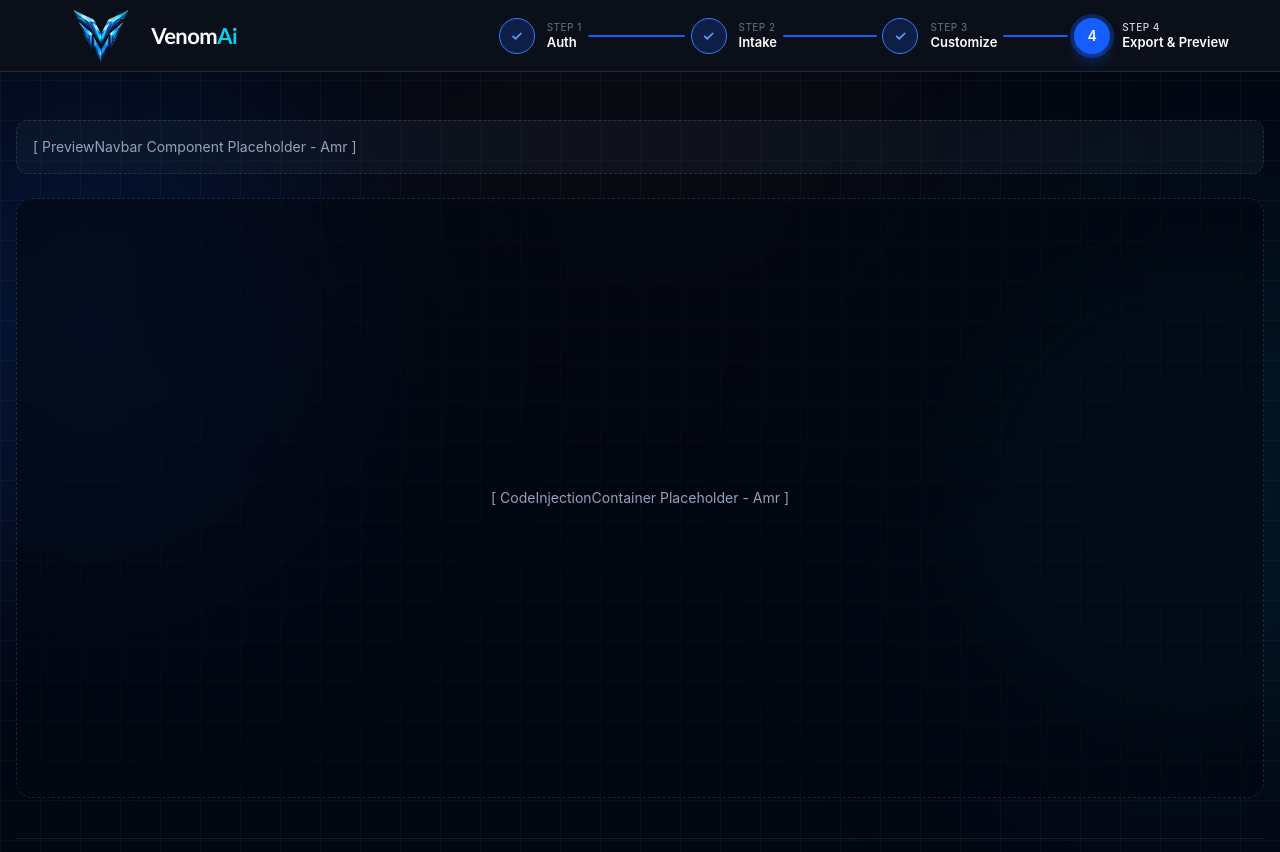
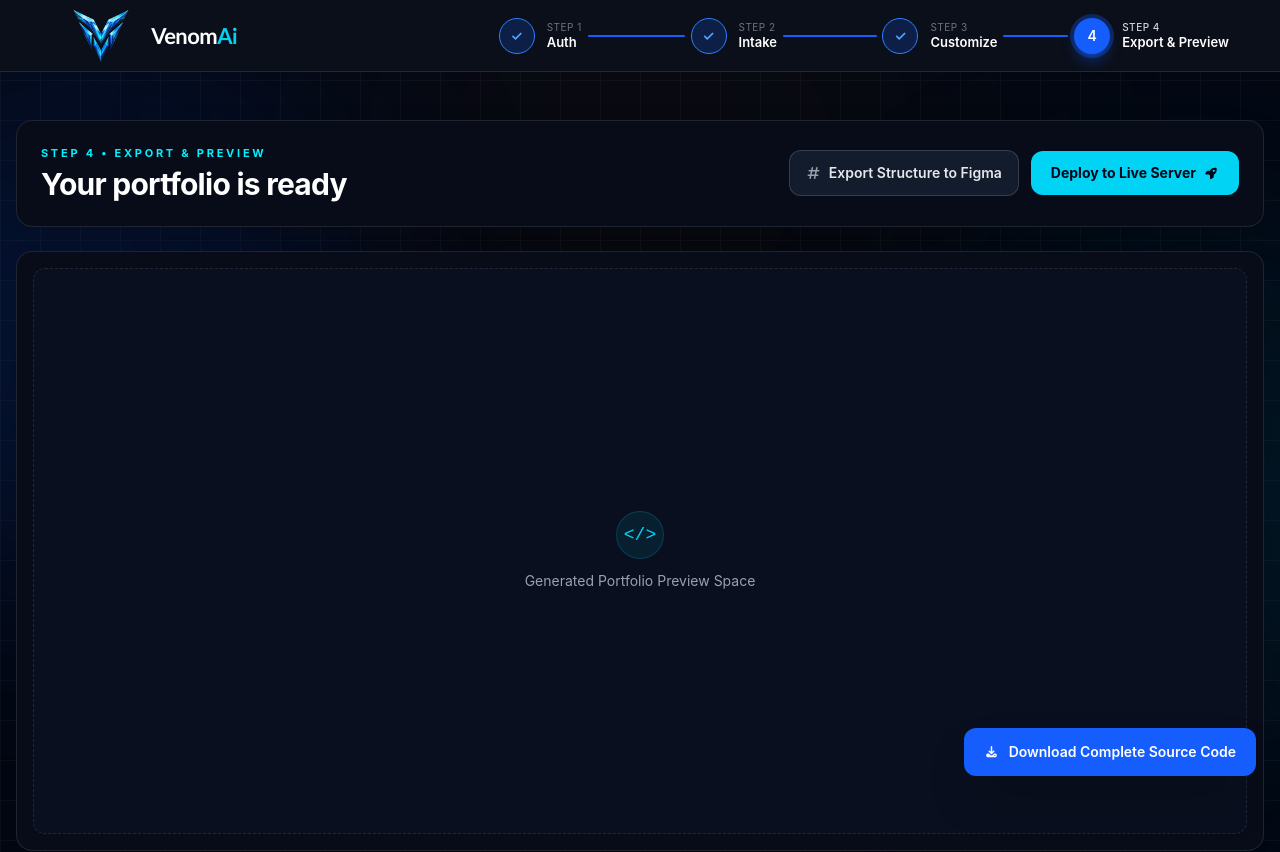
Before and after one commit to khaledahmed14/portfolio-genie, a React (Vite) app in the folder client/: page / in a window 1280 px wide. Shown: the top 852 px of the page. Built offline with nearby package versions, Linux system fonts and the light colour scheme.

Commit message:
feat: add PreviewNavbar, CodeInjectionContainer and update PreviewPage

```diff
--- /dev/null
+++ b/client/src/components/CodeInjectionContainer.jsx
@@ -0,0 +1,16 @@
+import React from 'react';
+
+export default function CodeInjectionContainer() {
+  return (
+    <div className="w-full h-[600px] rounded-2xl border border-white/10 bg-[#070c18] p-4 shadow-2xl backdrop-blur-md flex items-center justify-center">
+      <div className="w-full h-full rounded-xl border border-dashed border-white/10 bg-[#0d1428]/40 flex flex-col items-center justify-center p-6 text-center">
+        <div className="w-12 h-12 rounded-full bg-cyan-500/10 border border-cyan-500/20 flex items-center justify-center mb-3">
+          <span className="text-cyan-400 text-lg font-mono">&lt;/&gt;</span>
+        </div>
+        <p className="text-gray-400 text-sm font-sans">
+          Generated Portfolio Preview Space
+        </p>
+      </div>
+    </div>
+  );
+}
--- /dev/null
+++ b/client/src/components/PreviewNavbar.jsx
@@ -0,0 +1,47 @@
+import React from 'react';
+import { FontAwesomeIcon } from '@fortawesome/react-fontawesome';
+import { faHashtag, faRocket } from '@fortawesome/free-solid-svg-icons';
+
+export default function PreviewNavbar({
+  onExportFigma,
+  onDeploy,
+}) {
+  return (
+    <div className="w-full rounded-2xl border border-white/10 bg-[#070c18] p-6 shadow-2xl backdrop-blur-md">
+      <div className="flex flex-row items-center justify-between gap-4">
+
+        <div className="min-w-0">
+
+          <span className="font-step block text-[11px] font-bold tracking-[0.25em] text-[#00f2fe] uppercase">
+            STEP 4 &bull; EXPORT & PREVIEW
+          </span>
+
+          <h2 className="font-heading mt-1 text-2xl font-bold tracking-tight text-white sm:text-3xl truncate">
+            Your portfolio is ready
+          </h2>
+        </div>
+
+        <div className="flex items-center gap-3 shrink-0">
+          <button
+            type="button"
+            onClick={onExportFigma}
+            className="font-heading flex items-center justify-center gap-2 rounded-xl border border-white/15 bg-slate-800/60 px-4 py-3 text-sm font-semibold text-gray-200 transition-all hover:bg-slate-700 hover:text-white active:scale-95"
+          >
+            <FontAwesomeIcon icon={faHashtag} className="text-xs text-gray-400" />
+            <span className="whitespace-nowrap">Export Structure to Figma</span>
+          </button>
+
+          <button
+            type="button"
+            onClick={onDeploy}
+            className="font-heading flex items-center justify-center gap-2 rounded-xl bg-cyan-400 px-5 py-3 text-sm font-bold text-slate-950 transition-all hover:bg-cyan-300 hover:shadow-[0_0_20px_rgba(34,211,238,0.6)] active:scale-95"
+          >
+            <span className="whitespace-nowrap">Deploy to Live Server</span>
+            <FontAwesomeIcon icon={faRocket} className="text-xs" />
+          </button>
+        </div>
+
+      </div>
+    </div>
+  );
+}
--- a/client/src/index.css
+++ b/client/src/index.css
@@ -1,10 +1,20 @@
 @import "tailwindcss";
+
+@import url('https://fonts.googleapis.com/css2?family=Inter:wght@700;800&family=Space+Mono:wght@700&display=swap');
+
+@theme {
+  --font-mono: "Space Mono", monospace;
+  --font-sans: "Inter", sans-serif;
+}
+
 body {
   @apply bg-black text-white;
 }
+
 html {
   scrollbar-width: none;
 }
+
 html::-webkit-scrollbar {
   display: none;
 }
--- a/client/src/pages/PreviewPage.jsx
+++ b/client/src/pages/PreviewPage.jsx
@@ -1,23 +1,36 @@
 import React from "react";
+import PreviewNavbar from "../components/PreviewNavbar";
+import CodeInjectionContainer from "../components/CodeInjectionContainer";
+import { FontAwesomeIcon } from "@fortawesome/react-fontawesome";
+import { faDownload } from "@fortawesome/free-solid-svg-icons";
 
 export default function PreviewPage({ setCurrentStep }) {
   return (
     <div className="flex w-full flex-col gap-6 py-4">
-      {/* Top Section Header & SubNavbar (عمرو) */}
+      {/* Top Section Header & SubNavbar */}
       <div className="w-full">
-        {/* <PreviewNavbar /> */}
-        <div className="flex w-full items-center justify-between rounded-xl border border-dashed border-[#60A5FA33] bg-[#1E293B4D] p-4 text-sm text-[#94A3B8]">
-          [ PreviewNavbar Component Placeholder - Amr ]
-        </div>
+        <PreviewNavbar />
       </div>
 
-      {/* Code Injection Container Frame (عمرو) */}
-      <div className="w-full">
-        {/* <CodeInjectionContainer /> */}
-        <div className="flex min-h-[600px] w-full items-center justify-center rounded-2xl border border-dashed border-[#60A5FA33] bg-[#03071299] p-6 text-sm text-[#94A3B8]">
-          [ CodeInjectionContainer Placeholder - Amr ]
-        </div>
+      {/* Code Injection Container Frame */}
+      <CodeInjectionContainer />
+
+      {/* ====================================================================================
+       * [START: FIXED DOWNLOAD BUTTON]
+       * ==================================================================================== */}
+      <div className="fixed bottom-6 right-6 z-50">
+        <button
+          type="button"
+          onClick={() => console.log("Downloading...")}
+          className="flex items-center gap-2.5 rounded-xl bg-blue-600 px-5 py-3.5 text-sm font-semibold text-white shadow-2xl transition-all hover:bg-blue-500 active:scale-95"
+        >
+          <FontAwesomeIcon icon={faDownload} className="text-xs" />
+          <span className="whitespace-nowrap font-sans">Download Complete Source Code</span>
+        </button>
       </div>
+      {/* ====================================================================================
+       * [END: FIXED DOWNLOAD BUTTON]
+       * ==================================================================================== */}
 
       {/* Footer Actions & Tip */}
       <div className="mt-4 flex w-full flex-wrap items-center justify-between gap-4 border-t border-[#33415566] pt-6">
```
